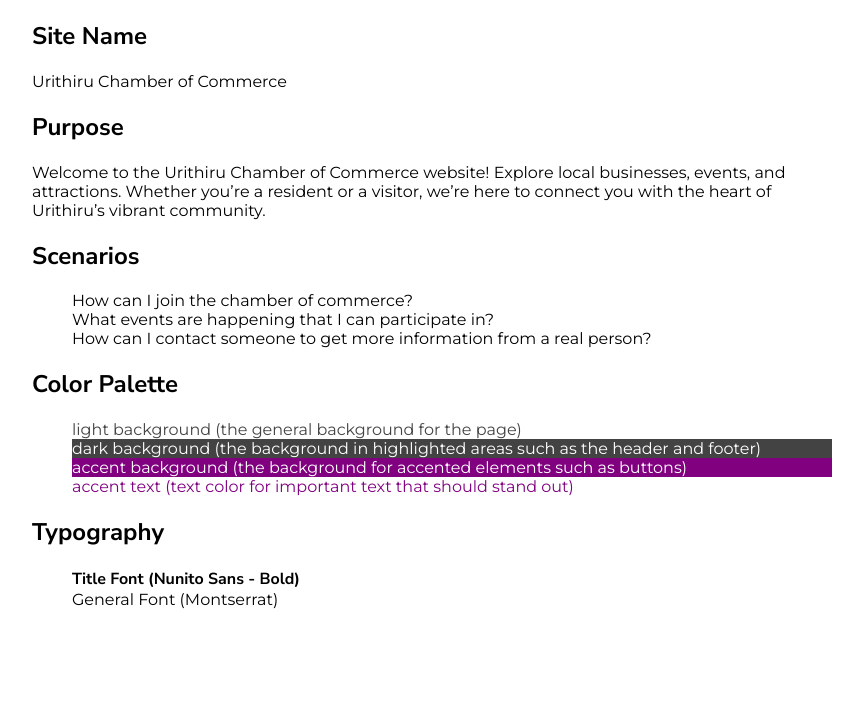
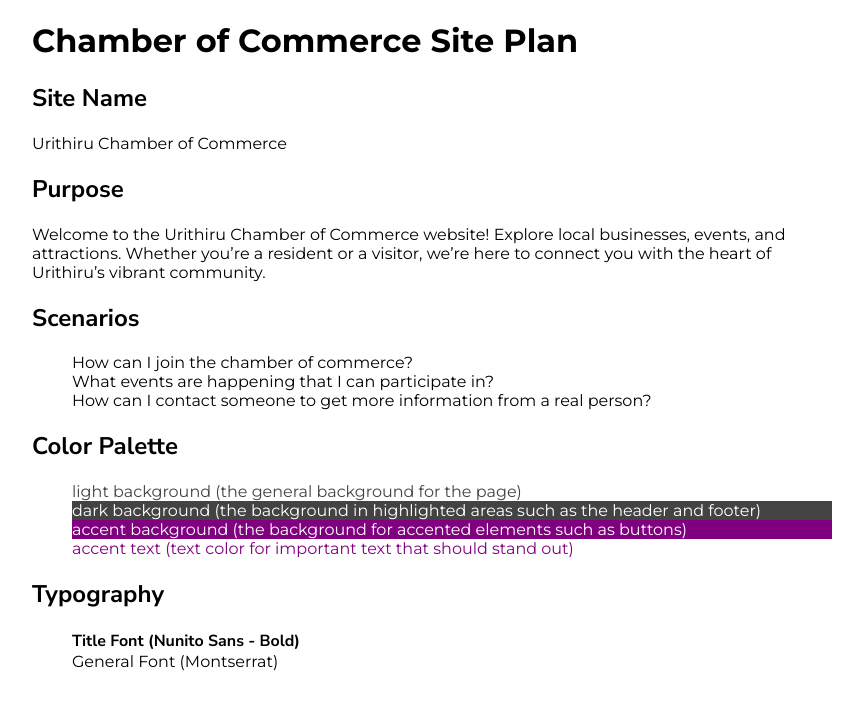
Before and after one commit to Bdavis49382/wdd230, a plain HTML site: page lesson03/chamber-site-plan.html in a window 1280 px wide. Shown: the whole page, without its empty margins (208-1071 px from the left). Drawn offline with Linux system fonts and the light colour scheme.

Commit message:
added page regions and a title

```diff
--- a/lesson03/chamber-site-plan.html
+++ b/lesson03/chamber-site-plan.html
@@ -7,6 +7,10 @@
     <title>Urithiru Chamber Site Plan</title>
 </head>
 <body>
+    <header>
+        <h1>Chamber of Commerce Site Plan</h1>
+    </header>
+    <main>
         <section>
             <h2>Site Name</h2>
             <p>Urithiru Chamber of Commerce</p>
@@ -43,6 +47,6 @@
                 <li>General Font (Montserrat)</li>
             </ul>
         </section>
-
+    </main>
 </body>
 </html>
```
Lines whose indentation alone changed are shown as unchanged.
